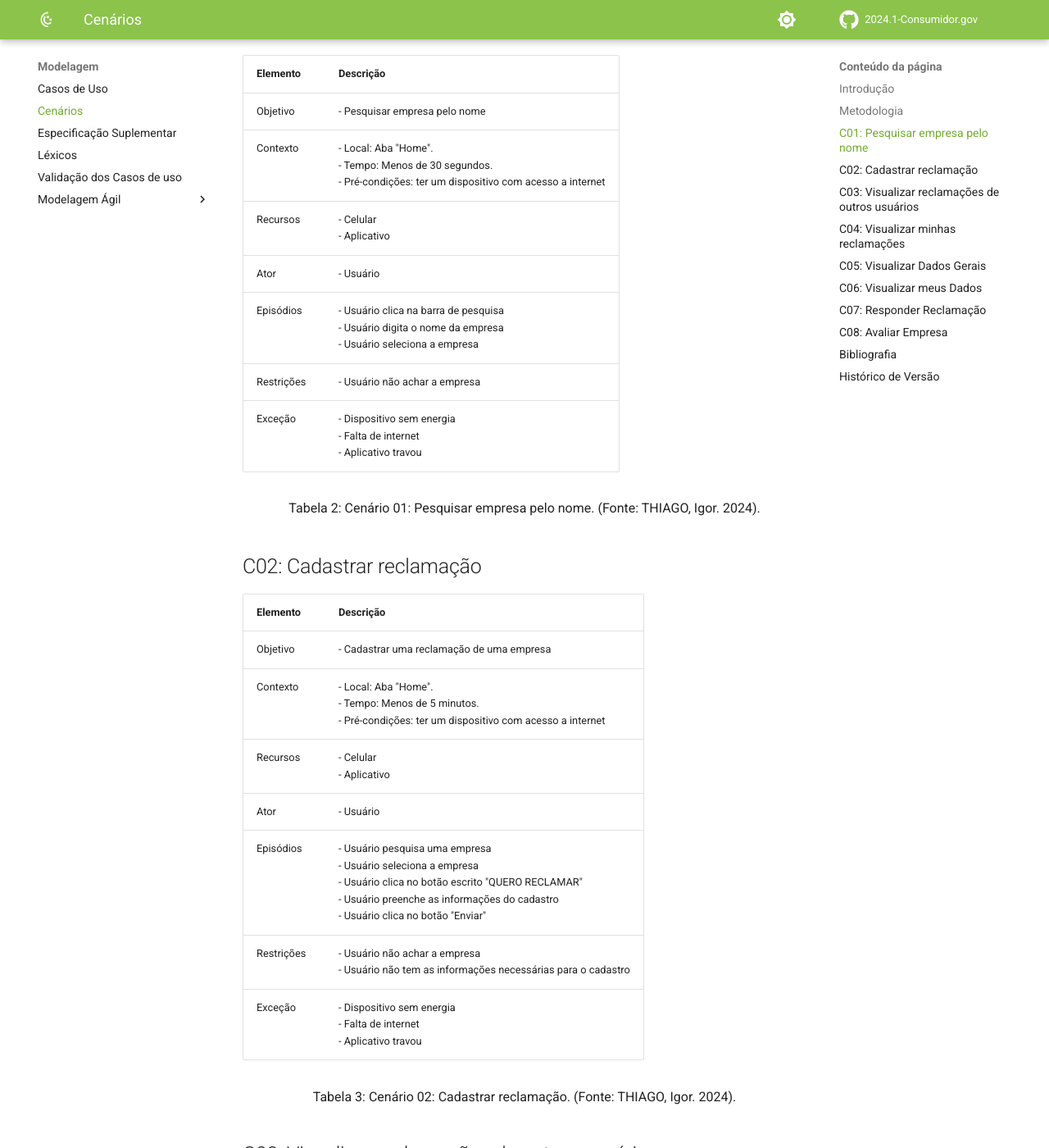
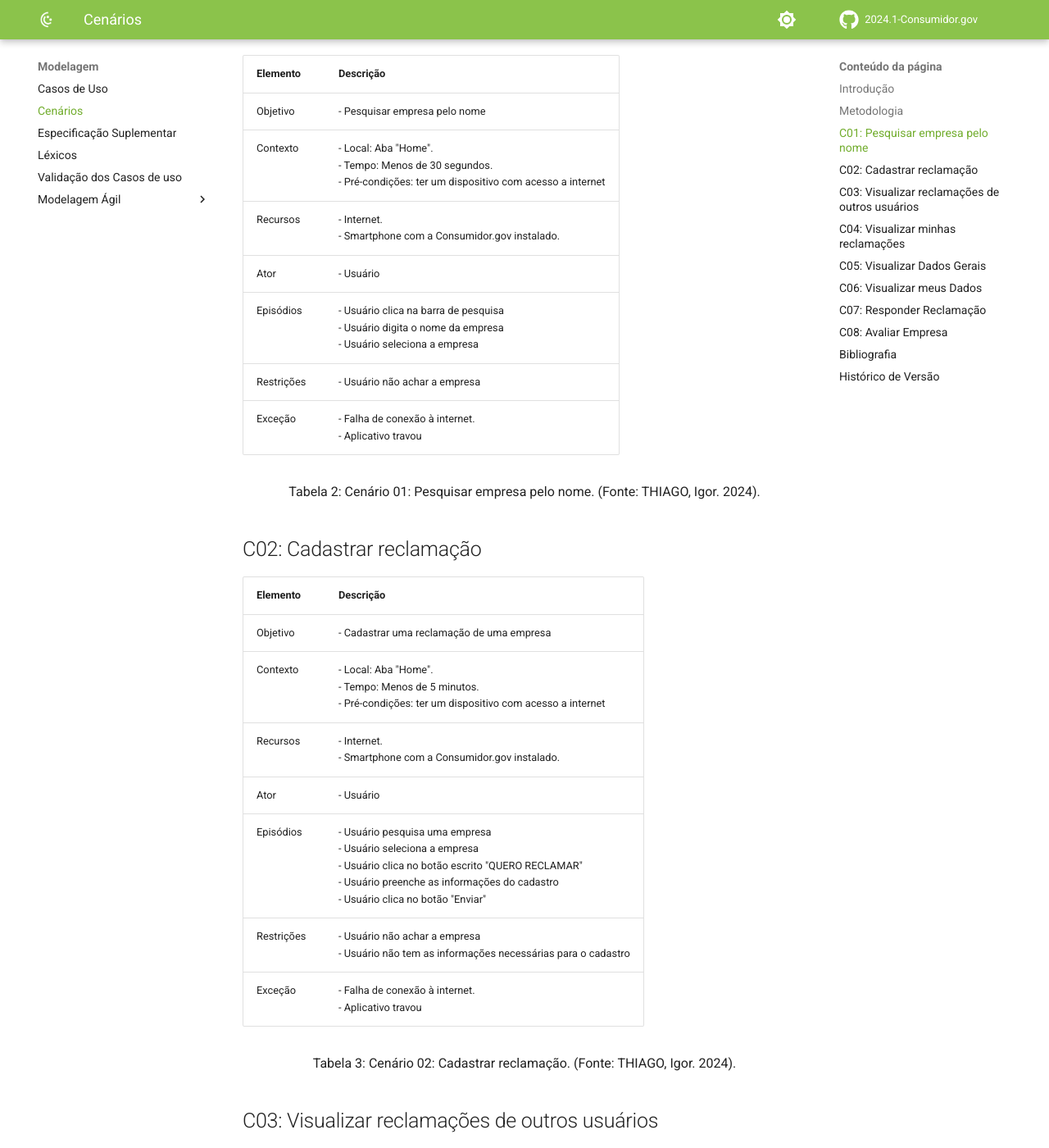
Before and after one commit to Requisitos-de-Software/2024.1-Grupo08, an MkDocs documentation site: the page built from docs/Modelagem/cenarios.md, in a window 1280 px wide and 1400 px high, scrolled down 1087 px. Shown: the whole window at 82% size. Built offline with MkDocs 1.6.1 and Material for MkDocs 9.7.7, drawn with Linux system fonts in a browser that asks for light colours; comment, search, counter and statistics services are not loaded; some of the changed text lies outside the part shown.

Commit message:
finalizando cenarios

```diff
--- a/docs/Modelagem/cenarios.md
+++ b/docs/Modelagem/cenarios.md
@@ -29,11 +29,11 @@ Há cinco maneiras de descrever cenários: texto narrativo, texto estruturado, d
 | ---------- | ---------------------------------------------------------------------------------------------------------------------------------------------------------------- |
 | Objetivo   | - Pesquisar empresa pelo nome|
 | Contexto   | - Local: Aba "Home". <br> - Tempo: Menos de 30 segundos. <br> - Pré-condições: ter um dispositivo com acesso a internet|
-| Recursos   | - Celular <br> - Aplicativo
+| Recursos   | - Internet. <br> - Smartphone com a Consumidor.gov instalado. |
 | Ator       | - Usuário|
 | Episódios  | - Usuário clica na barra de pesquisa <br> - Usuário digita o nome da empresa <br> - Usuário seleciona a empresa|
 |Restrições  | - Usuário não achar a empresa |
-| Exceção    | - Dispositivo sem energia <br> - Falta de internet <br> - Aplicativo travou
+| Exceção    | - Falha de conexão à internet. <br> - Aplicativo travou
 
 <div style="text-align: center">
 <p>Tabela 2: Cenário 01: Pesquisar empresa pelo nome. (Fonte: THIAGO, Igor. 2024).</p>
@@ -45,11 +45,11 @@ Há cinco maneiras de descrever cenários: texto narrativo, texto estruturado, d
 | ---------- | ---------------------------------------------------------------------------------------------------------------------------------------------------------------- |
 | Objetivo   | - Cadastrar uma reclamação de uma empresa|
 | Contexto   | - Local: Aba "Home". <br> - Tempo: Menos de 5 minutos. <br> - Pré-condições: ter um dispositivo com acesso a internet|
-| Recursos   | - Celular <br> - Aplicativo
+| Recursos   | - Internet. <br> - Smartphone com a Consumidor.gov instalado. |
 | Ator       | - Usuário|
 | Episódios  | - Usuário pesquisa uma empresa <br> - Usuário seleciona a empresa <br> - Usuário clica no botão escrito "QUERO RECLAMAR" <br> - Usuário preenche as informações do cadastro <br> - Usuário clica no botão "Enviar"|
 |Restrições  | - Usuário não achar a empresa <br> - Usuário não tem as informações necessárias para o cadastro|
-| Exceção    | - Dispositivo sem energia <br> - Falta de internet <br> - Aplicativo travou
+| Exceção    | - Falha de conexão à internet. <br> - Aplicativo travou
 
 <div style="text-align: center">
 <p>Tabela 3: Cenário 02: Cadastrar reclamação. (Fonte: THIAGO, Igor. 2024).</p>
@@ -61,11 +61,11 @@ Há cinco maneiras de descrever cenários: texto narrativo, texto estruturado, d
 | ---------- | ---------------------------------------------------------------------------------------------------------------------------------------------------------------- |
 | Objetivo   | - Visualizar reclamações de outros usuários|
 | Contexto   | - Local: Aba "Visualizar reclamações de outros usuários" <br> - Tempo: Menos de 1 minuto. <br> - Pré-condições: ter um dispositivo com acesso a internet|
-| Recursos   | - Celular <br> - Aplicativo
+| Recursos   | - Internet. <br> - Smartphone com a Consumidor.gov instalado. |
 | Ator       | - Usuário|
 | Episódios  | - Usuário clica no botão escrito "Visualizar reclamações de outros usuários" <br> - Usuário clica no botão "Filtro" <br> - Usuário digita o nome da empresa que deseja filtrar as reclamações <br> - Usuário seleciona a reclamação que deseja visualizar|
 |Restrições  | - Usuário não achar a empresa |
-| Exceção    | - Dispositivo sem energia <br> - Falta de internet <br> - Aplicativo travou
+| Exceção    | - Falha de conexão à internet. <br> - Aplicativo travou
 
 <div style="text-align: center">
 <p>Tabela 4: Cenário 03: Visualizar reclamações de outros usuários. (Fonte: THIAGO, Igor. 2024).</p>
@@ -77,11 +77,11 @@ Há cinco maneiras de descrever cenários: texto narrativo, texto estruturado, d
 | ---------- | ---------------------------------------------------------------------------------------------------------------------------------------------------------------- |
 | Objetivo   | - Visualizar as reclamações já feitas pelo usuário|
 | Contexto   | - Local: Aba "Minhas Reclamações" <br> - Tempo: Menos de 1 minuto. <br> - Pré-condições: ter um dispositivo com acesso a internet|
-| Recursos   | - Celular <br> - Aplicativo
+| Recursos   | - Internet. <br> - Smartphone com a Consumidor.gov instalado. |
 | Ator       | - Usuário|
 | Episódios  | - Usuário clica no na aba "minhas reclamações" <br> - Usuário seleciona a reclamação que deseja acompanhar o andamento
 |Restrições  | - Usuário não ter feito reclamações |
-| Exceção    | - Dispositivo sem energia <br> - Falta de internet <br> - Aplicativo travou
+| Exceção    | - Falha de conexão à internet. <br> - Aplicativo travou
 
 <div style="text-align: center">
 <p>Tabela 5: Cenário 04: Visualizar minhas reclamações. (Fonte: THIAGO, Igor. 2024).</p>
@@ -97,7 +97,7 @@ Há cinco maneiras de descrever cenários: texto narrativo, texto estruturado, d
 | Ator       | - Usuário do Consumidor.gov.|
 | Episódios  | - O usuário acessa a seção "Home". <br> - Usuário clica em "Dados Gerais".  |
 | Restrições | - O aplicativo deve as estatíscas.|
-| Exceção    | - Dispositivo sem energia. <br> - Falha de conexão à internet. <br> - Aplicativo travou.
+| Exceção    | - Falha de conexão à internet. <br> - Aplicativo travou.
 
 <div style="text-align: center">
 <p>Tabela 6: Cenário 05: Visualizar Dados Gerais. (Fonte: GONTIJO, Rodrigo. 2024).</p>
@@ -113,7 +113,7 @@ Há cinco maneiras de descrever cenários: texto narrativo, texto estruturado, d
 | Ator       | - Usuário do Consumidor.gov.|
 | Episódios  | - Usuário acessa a seção "Menu" <br> O usuário clica em "Meus Dados". |
 | Restrições | - Os dados devem estar cadastrados via gov.br |
-| Exceção    | - Dispositivo sem energia. <br> - Falha de conexão à internet. <br> - Aplicativo travou.
+| Exceção    | - Falha de conexão à internet. <br> - Aplicativo travou.
 
 <div style="text-align: center">
 <p>Tabela 7: Cenário 06: Visualizar meus Dados. (Fonte: GONTIJO, Rodrigo. 2024).</p>
@@ -129,7 +129,7 @@ Há cinco maneiras de descrever cenários: texto narrativo, texto estruturado, d
 | Ator       | - Empresa.|
 | Episódios  | - A empresa seleciona uma reclamação. <br> - A empresa responde a reclamação.|
 | Restrições | - A reclamação nao deve estar finalizada ou avaliada. |
-| Exceção    | - Dispositivo sem energia. <br> - Falha de conexão à internet. <br> - Aplicativo travou.
+| Exceção    | - Falha de conexão à internet. <br> - Aplicativo travou.
 
 <div style="text-align: center">
 <p>Tabela 8: Cenário 07: Responder Reclamação. (Fonte: GONTIJO, Rodrigo. 2024).</p>
@@ -145,7 +145,7 @@ Há cinco maneiras de descrever cenários: texto narrativo, texto estruturado, d
 | Ator       | - Usuário do Consumidor.gov.|
 | Episódios  | - O usuário acessa a seção "Minhas Reclamações". <br> O usuário escolhe uma reclamação. <br> O usuário escolhe avaliar resposta.|
 | Restrições | - A reclamação deve estar finalizada. |
-| Exceção    | - Dispositivo sem energia. <br> - Falha de conexão à internet. <br> - Aplicativo travou.
+| Exceção    | - Falha de conexão à internet. <br> - Aplicativo travou.
 
 <div style="text-align: center">
 <p>Tabela 9: Cenário 08: Avaliar Empresa. (Fonte: GONTIJO, Rodrigo. 2024).</p>
```
Also changed, not shown: other parts of docs/Modelagem/cenarios.md (+1 -0 lines).
